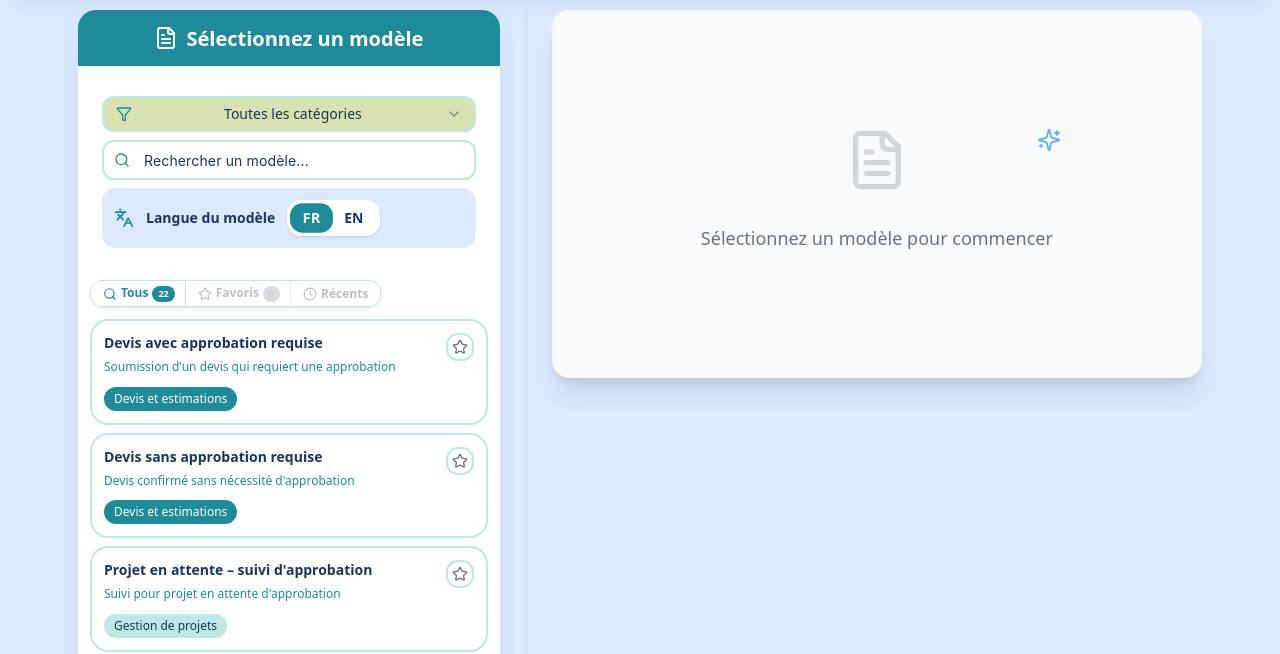
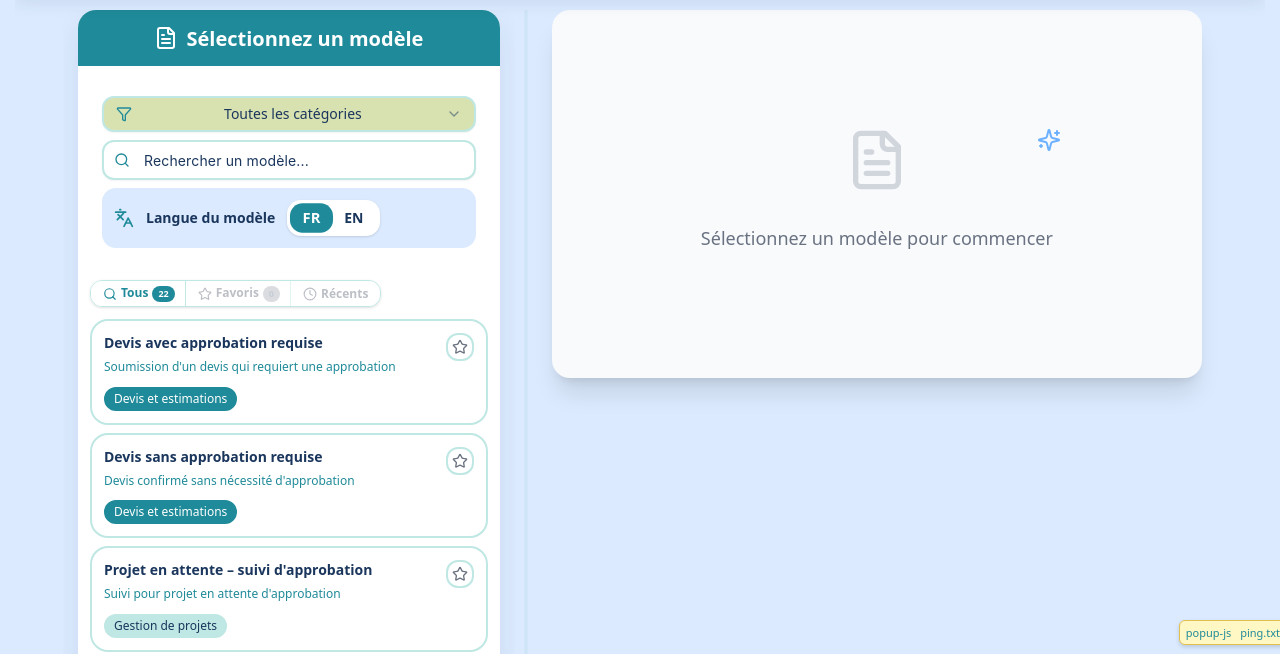
Before and after one commit to snarky1980/email-assistant-v7, a website: page index.html in a window 1280 px wide. Shown: the part 151-805 px from the top of the page. Drawn offline with Linux system fonts and the light colour scheme.

Commit message:
chore: add diagnostics block + ping asset to debug Pages 404

```diff
--- /dev/null
+++ b/assets/ping.txt
@@ -0,0 +1 @@
+ping-asset-check-1.5.3a
--- a/index.html
+++ b/index.html
@@ -18,7 +18,12 @@
     <div id="root"></div>
     <script src="./assets/ai-optional.js"></script>
     <!-- Dev cache-bust query param for popup script; increment manually when needed -->
-  <!-- Deployment bump: force cache bust -->
-  <script src="./assets/var-popup-integrated.js?v=1.5.3a"></script>
+    <!-- Deployment bump: force cache bust -->
+    <script src="./assets/var-popup-integrated.js?v=1.5.3a"></script>
+    <!-- TEMP diagnostic links: remove once GitHub Pages confirms asset delivery -->
+    <div style="position:fixed;bottom:4px;right:8px;z-index:9999;font:11px system-ui;background:#fff8c4;border:1px solid #e0c050;padding:4px 6px;border-radius:6px;box-shadow:0 2px 4px rgba(0,0,0,.15);">
+      <a href="assets/var-popup-integrated.js?v=1.5.3a" style="color:#1f8a99;text-decoration:none;margin-right:6px;">popup-js</a>
+      <a href="assets/ping.txt" style="color:#1f8a99;text-decoration:none;">ping.txt</a>
+    </div>
   </body>
 </html>
```
